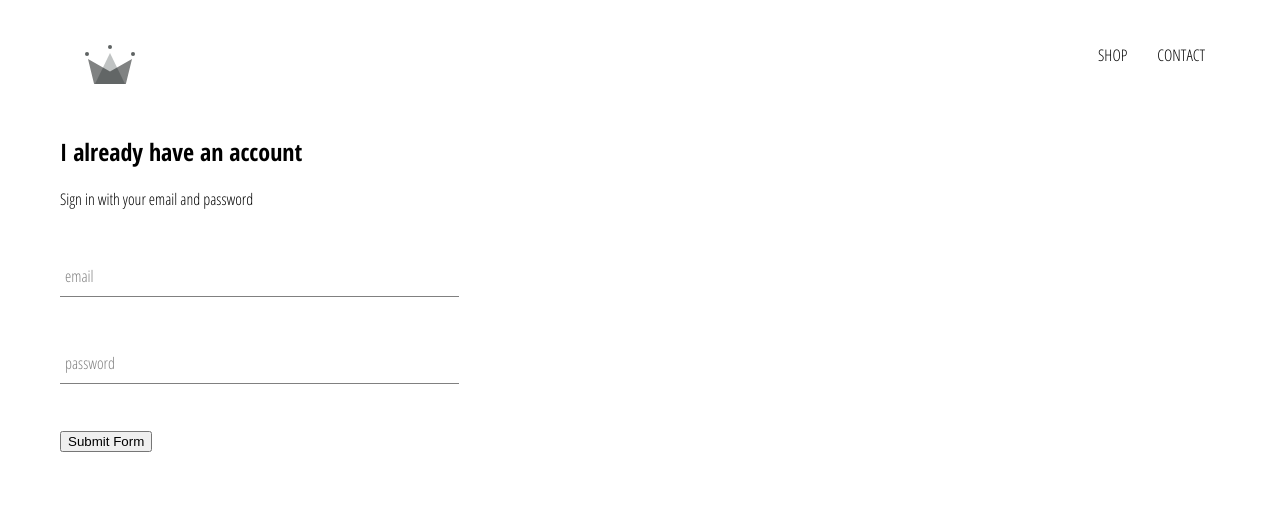
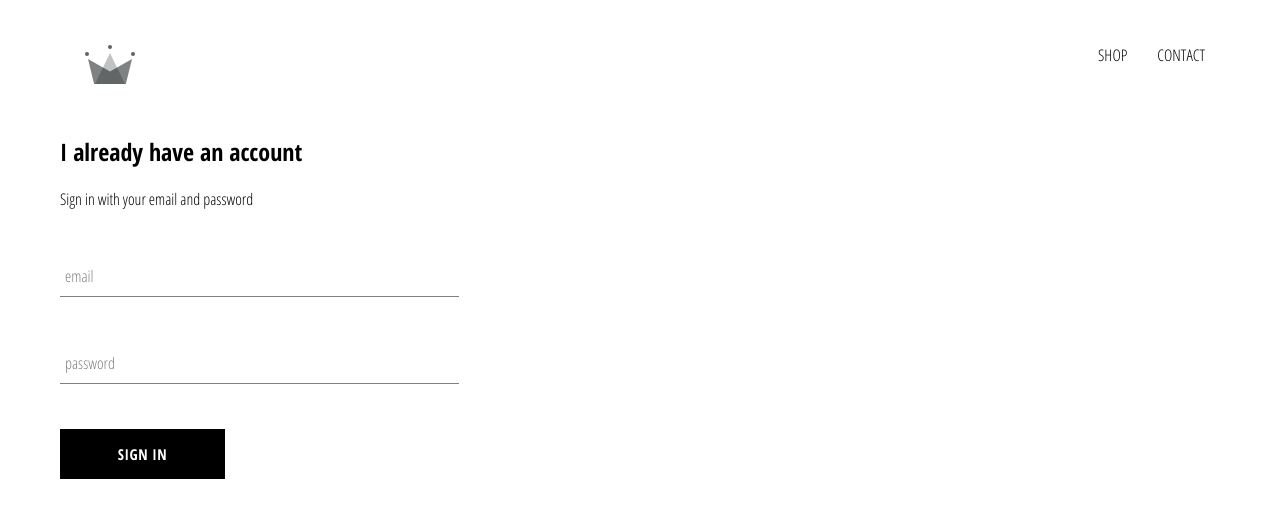
Before and after one commit to javascriptjoey/crown-clothing, a React (Create React App) app: page /signin in a window 1280 px wide. Shown: the top 518 px of the page. Built offline with nearby package versions, Linux system fonts and the light colour scheme.

Commit message:
Custom button is set up and working

```diff
--- /dev/null
+++ b/src/components/custom-button/Custom-Button.component.jsx
@@ -0,0 +1,11 @@
+import React from "react";
+import './Custom-Button.styles.scss';
+
+const CustomButton = ({children, ...otherProps}) => (
+<button className="custom-button"  {...otherProps}>
+  {children}
+</button>
+)
+
+
+export default CustomButton;
--- /dev/null
+++ b/src/components/custom-button/Custom-Button.styles.scss
@@ -0,0 +1,22 @@
+.custom-button {
+    min-width: 165px;
+    width: auto;
+    height: 50px;
+    letter-spacing: 0.5px;
+    line-height: 50px;
+    padding: 0 35px 0 35px;
+    font-size: 15px;
+    background-color: black;
+    color: white;
+    text-transform: uppercase;
+    font-family: 'Open Sans Condensed';
+    font-weight: bolder;
+    border: none;
+    cursor: pointer;
+
+    &:hover {
+      background-color: white;
+      color: black;
+      border: 1px solid black;
+    }
+  }
--- a/src/components/sign-in/Sign-In.component.jsx
+++ b/src/components/sign-in/Sign-In.component.jsx
@@ -2,7 +2,7 @@
 import './Sign-In.styles.scss';
 import '../form-Input/FormInput.component';
 import FormInput from "../form-Input/FormInput.component";
-
+import CustomButton from "../custom-button/Custom-Button.component";
 class SignIn extends React.Component{
     constructor(props) {
         super(props);
@@ -34,7 +34,7 @@
                     <FormInput
                       name="email"
                       type="email"
-                    handleChange={this.handleChange}
+                      handleChange={this.handleChange}
                       value={this.state.email}
                       label="email"
                       required
@@ -50,7 +50,7 @@
                     />
 
 
-                    <input type="submit" value="Submit Form" />
+                    <CustomButton type="submit">Sign in</CustomButton>
                 </form>
 
            </div>
--- a/src/components/sign-in/Sign-In.styles.scss
+++ b/src/components/sign-in/Sign-In.styles.scss
@@ -3,3 +3,7 @@
     display: flex;
     flex-direction: column;
   }
+
+  .title{
+    margin: 10px;
+  }
```
